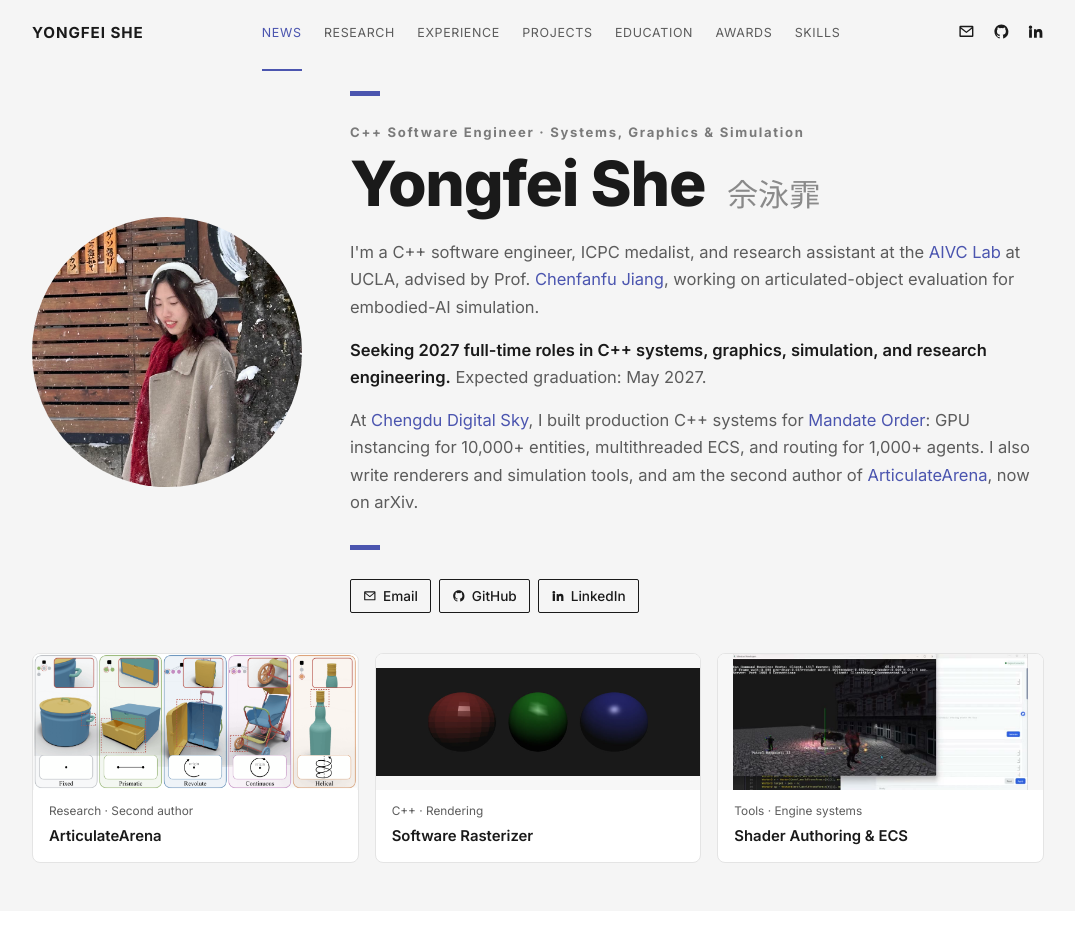
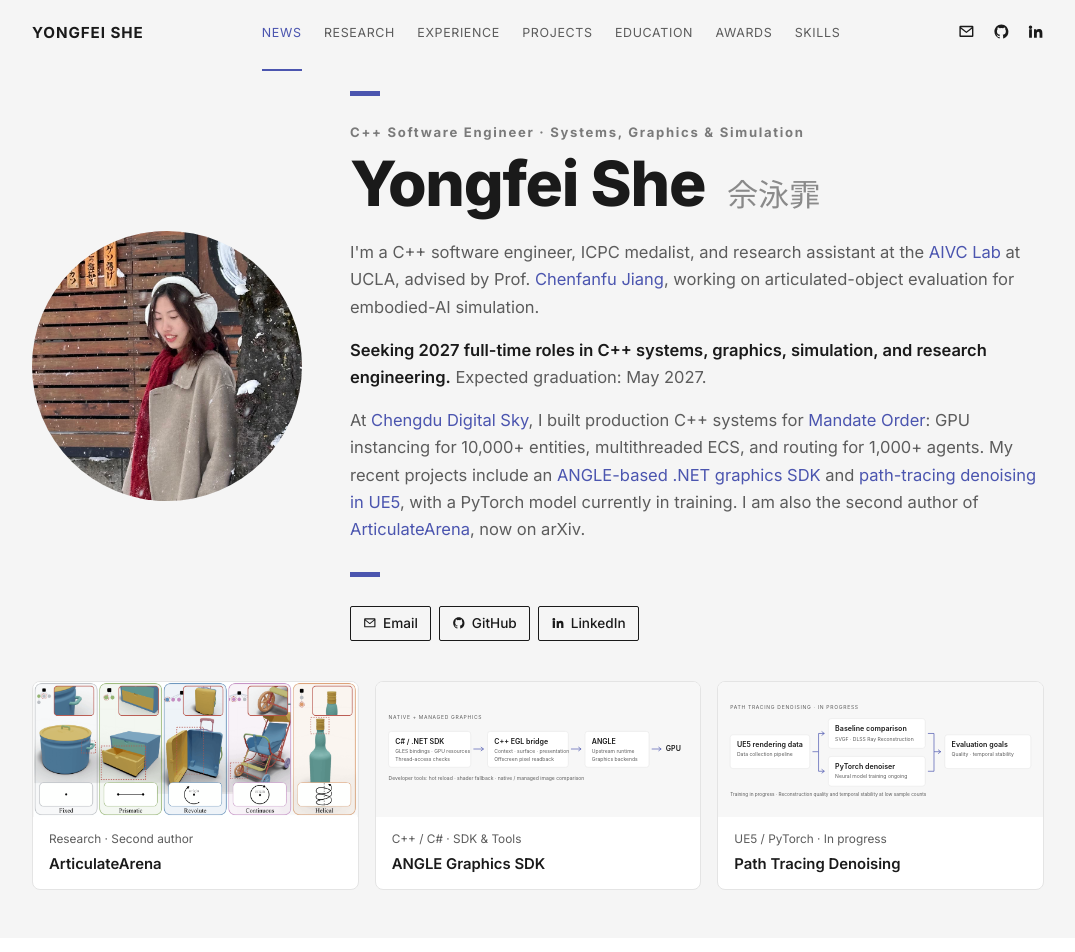
Before and after one commit to mnmnsyf/mnmnsyf.github.io, a Vue app: page / in a window 1280 px wide. Shown: the top 952 px of the page, without its empty margins (102-1177 px from the left). Built offline with nearby package versions, Linux system fonts and the light colour scheme.

Commit message:
Add ANGLE SDK and ongoing path tracing denoising projects

```diff
--- a/src/data/mediaDimensions.ts
+++ b/src/data/mediaDimensions.ts
@@ -1,5 +1,7 @@
 /** Intrinsic asset sizes reserve layout space before lazy media loads. */
 export const mediaDimensions: Record<string, { width: number; height: number }> = {
+  '/angle-sdk-architecture.svg': { width: 960, height: 260 },
+  '/denoising-workflow.svg': { width: 960, height: 320 },
   '/articulatearena-category.png': { width: 4343, height: 1818 },
   '/connected-component-poster.png': { width: 1936, height: 1056 },
   '/dynamic-battle-frontline-1.png': { width: 1928, height: 1048 },
--- a/src/data/projects.ts
+++ b/src/data/projects.ts
@@ -5,6 +5,55 @@
   title: 'Engine & Rendering',
   blurb: 'Rendering pipelines and engine-level systems.',
   projects: [
+    {
+      id: 'angle-graphics-sdk',
+      title: 'ANGLE Graphics SDK & Developer Tools',
+      tech: ['C++', 'C#', '.NET', 'EGL', 'OpenGL ES', 'ANGLE'],
+      summary:
+        'A .NET graphics SDK built on ANGLE, connecting a native C++ EGL bridge to managed OpenGL ES APIs and developer tools.',
+      body: [
+        'Built a native EGL bridge and dynamically loaded GLES entry points for offscreen rendering with pixel readback and window-surface presentation. The managed SDK exposes context-bound GPU resources with explicit disposal and thread-access checks.',
+        'Generated GLES 3.0 bindings from Khronos XML, preserving existing signatures and testing generator idempotency. Native C++ and managed C# demos produce images for deterministic rendering comparisons.',
+        'Added a WinForms demo host with renderer/plugin hot reload, shader recompilation with last-working-shader fallback, and rendering benchmarks to make iteration and validation easier.',
+      ],
+      links: [
+        { label: 'Source code & documentation', href: 'https://github.com/mnmnsyf/angle-dotnet' },
+      ],
+      note: 'Built on the upstream ANGLE project; my work is the native bridge, managed SDK, validation, and developer tooling. Windows / .NET 9.',
+      mediaColumns: 1,
+      media: [
+        {
+          kind: 'image',
+          src: '/angle-sdk-architecture.svg',
+          alt: 'Managed C# SDK connected through a native C++ EGL bridge to ANGLE and the GPU',
+          caption: 'SDK architecture: managed resources and API bindings over a native EGL bridge.',
+        },
+      ],
+    },
+    {
+      id: 'path-tracing-denoising',
+      title: 'Path Tracing Denoising',
+      role: 'Personal project · In progress',
+      period: 'Sep 2026 – Present',
+      tech: ['C++', 'Unreal Engine 5', 'PyTorch', 'SVGF', 'DLSS Ray Reconstruction'],
+      summary:
+        'A UE5 data collection and benchmarking pipeline for studying reconstruction quality and temporal stability under low-sample-count path tracing.',
+      body: [
+        'Built an Unreal Engine 5 data collection pipeline to prepare path-traced rendering data for neural denoiser training.',
+        'Implemented an SVGF denoising baseline and integrated NVIDIA DLSS Ray Reconstruction into a comparative benchmarking pipeline.',
+        'Currently training a neural denoiser in PyTorch to investigate reconstruction quality and temporal stability at low sample counts. The project is ongoing; measured results will be added as experiments are completed.',
+      ],
+      note: 'Personal project, started September 2026. Neural denoiser training and evaluation are ongoing.',
+      mediaColumns: 1,
+      media: [
+        {
+          kind: 'image',
+          src: '/denoising-workflow.svg',
+          alt: 'UE5 rendering data feeding baseline comparison and neural denoiser training, evaluated for quality and temporal stability',
+          caption: 'Project workflow; neural denoiser training is still in progress.',
+        },
+      ],
+    },
     {
       id: 'engine-subsystems',
       title: 'AI-Assisted Shader Authoring & Multithreaded Engine Systems',
--- a/src/data/site.ts
+++ b/src/data/site.ts
@@ -31,7 +31,9 @@
      I built production C++ systems for
      <a href="https://www.digisky.com/product/mo" target="_blank" rel="noopener">Mandate Order</a>:
      GPU instancing for 10,000+ entities, multithreaded ECS, and routing for 1,000+ agents.
-     I also write renderers and simulation tools, and am the second author of
+     My recent projects include an <a href="#angle-graphics-sdk">ANGLE-based .NET graphics SDK</a>
+     and <a href="#path-tracing-denoising">path-tracing denoising in UE5</a>, with a PyTorch model currently in training.
+     I am also the second author of
      <a href="#articulatearena">ArticulateArena</a>, now on arXiv.`,
   ],
 
@@ -43,7 +45,7 @@
   { label: 'GitHub', href: 'https://github.com/mnmnsyf', icon: 'github' },
   {
     label: 'LinkedIn',
-    href: 'https://www.linkedin.com/in/yongfei-she-a28945392/',
+    href: 'https://www.linkedin.com/in/yongfei-she/',
     icon: 'linkedin',
   },
 ]
@@ -58,18 +60,18 @@
     alt: 'Five joint types covered by ArticulateArena',
   },
   {
-    label: 'C++ · Rendering',
-    title: 'Software Rasterizer',
-    href: '#software-rasterizer',
-    image: '/raster-shading.jpg',
-    alt: 'Flat, Gouraud and Phong shading rendered on the CPU',
+    label: 'C++ / C# · SDK & Tools',
+    title: 'ANGLE Graphics SDK',
+    href: '#angle-graphics-sdk',
+    image: '/angle-sdk-architecture.svg',
+    alt: 'ANGLE graphics SDK architecture',
   },
   {
-    label: 'Tools · Engine systems',
-    title: 'Shader Authoring & ECS',
-    href: '#engine-subsystems',
-    image: '/engine-shader-live-poster.jpg',
-    alt: 'Shader authoring tool connected to a live engine session',
+    label: 'UE5 / PyTorch · In progress',
+    title: 'Path Tracing Denoising',
+    href: '#path-tracing-denoising',
+    image: '/denoising-workflow.svg',
+    alt: 'Path-tracing denoising training and evaluation workflow',
   },
 ]
 
--- a/src/data/skills.ts
+++ b/src/data/skills.ts
@@ -9,7 +9,7 @@
     label: 'Systems',
     items: ['Data Structures & Algorithms', 'Multithreading', 'ECS', 'Performance Optimization'],
   },
-  { label: 'Graphics', items: ['DirectX 11', 'OpenGL'] },
+  { label: 'Graphics', items: ['DirectX 11', 'OpenGL', 'OpenGL ES', 'EGL', 'ANGLE'] },
   {
     label: 'Simulation & Research',
     items: ['Kinematics', 'Physics Simulation', 'Multi-model Evaluation', 'Benchmarking'],
@@ -17,6 +17,6 @@
   { label: 'Engines', items: ['Unreal Engine', 'Unity'] },
   {
     label: 'Tools',
-    items: ['Git', 'Visual Studio', 'Blender', 'Cursor', 'Confluence', 'Jira'],
+    items: ['Git', 'Visual Studio', '.NET', 'PyTorch', 'Blender', 'Cursor', 'Confluence', 'Jira'],
   },
 ]
```
Also changed, not shown: public/angle-sdk-architecture.svg (added), public/denoising-workflow.svg (added).
